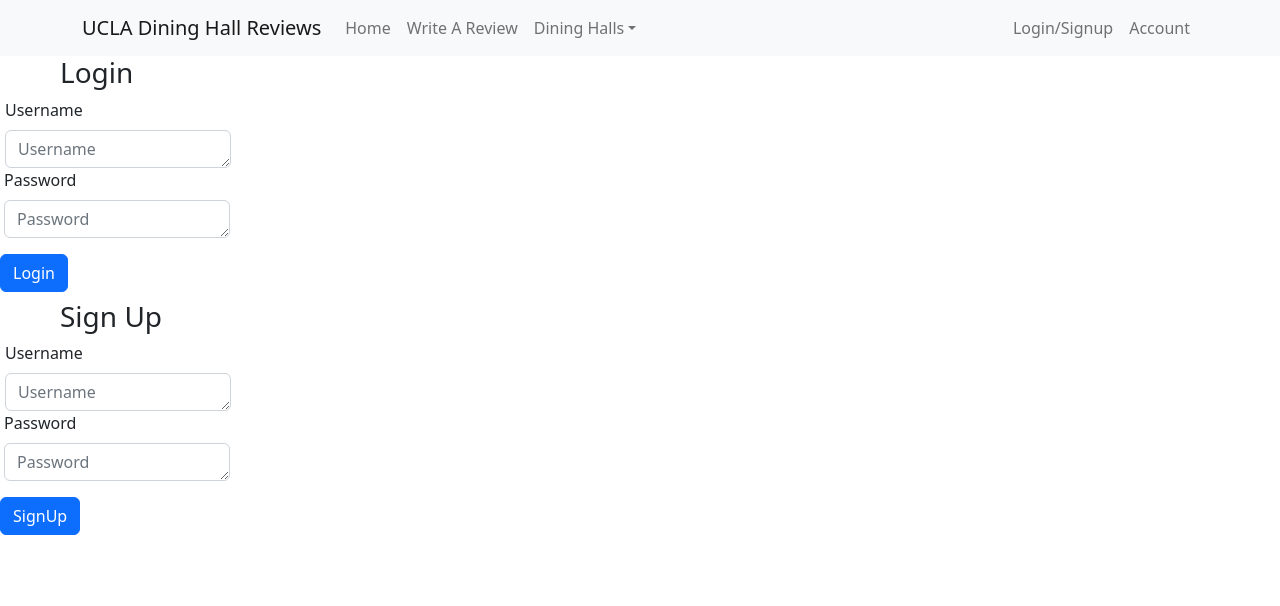
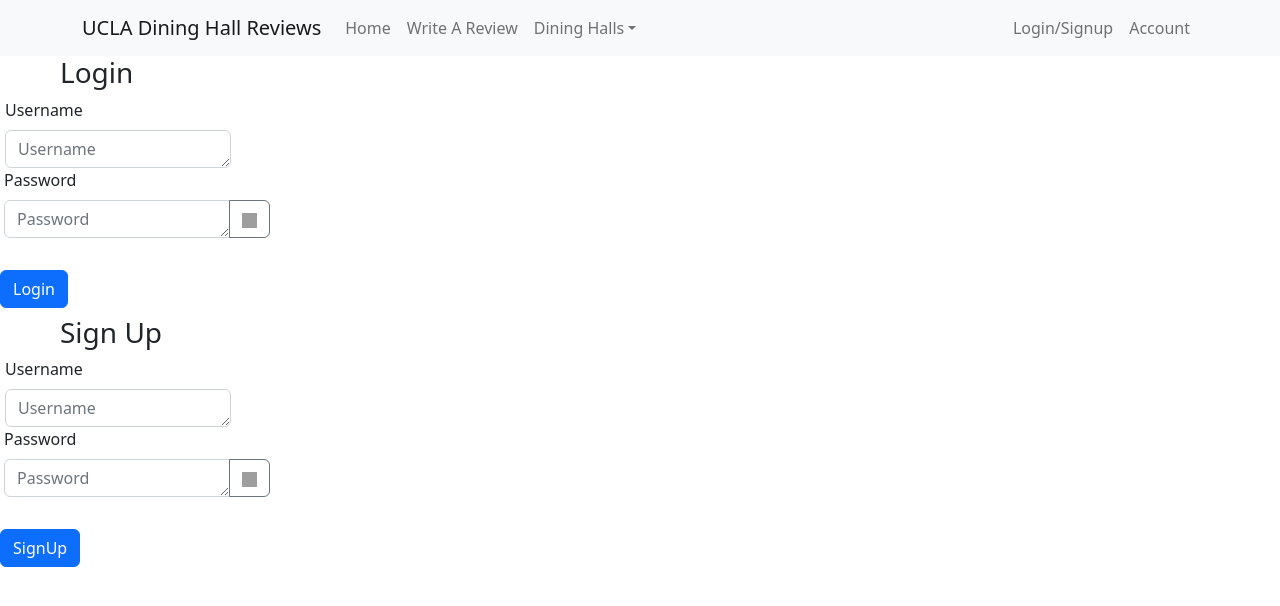
Before and after one commit to brennakj3/CS35L-project, a React (Create React App) app in the folder frontend/: page /login in a window 1280 px wide. Shown: the top 606 px of the page. Built offline with nearby package versions, Linux system fonts and the light colour scheme; grey boxes are pictures that could not be loaded.

Commit message:
Added censor password buttons. Right now they don't do anything. Will complete later.

```diff
--- a/frontend/src/components/AccountLogin/index.js
+++ b/frontend/src/components/AccountLogin/index.js
@@ -149,6 +149,7 @@
         }
     }
 
+    // switching to account page once logged in
     function switchPage(event)
     {
         handleClose();
@@ -157,6 +158,22 @@
             window.location.href = "/account";
         }
     }
+
+    // censor password button for login
+    const [passShown, setPassShown] = useState(false);
+    const censorPass = () =>
+    {
+        setPassShown(!passShown);
+        console.log(passShown);
+    };
+
+    // censor password button for sign-up
+    const [supassShown, susetPassShown] = useState(false);
+    const sucensorPass = () =>
+    {
+        susetPassShown(!supassShown);
+        console.log(supassShown);
+    };
 
     return(
         <div>
@@ -174,12 +191,16 @@
             </Form.Group>
             <Form.Group controlID="passText">
                 <Form.Label>Password</Form.Label>
+                <div class="input-group mb-3">
                 <Form.Control as="textarea" rows={1}
                    name="pass"
                    id="password"
                    onChange={handleLoginChange}
                    placeholder="Password"
                    value={loginData.pass}/>
+                   <Button variant ="outline-secondary" onClick={censorPass}> <img src=" https://static-00.iconduck.com/assets.00/eye-password-hide-icon-512x512-iv45hct9.png" height="15" width ="15" alt=""/>
+                        </Button>
+                </div>
             </Form.Group>
             </div>
             <h3>    </h3>
@@ -200,12 +221,16 @@
             </Form.Group>
             <Form.Group controlID="passText">
                 <Form.Label>Password</Form.Label>
+                <div class="input-group mb-3">
                 <Form.Control as="textarea" rows={1}
                    name="newpass"
                    id="newpassword"
                    onChange={handleLoginChange}
                    placeholder="Password"
                    value={loginData.newpass}/>
+                        <Button variant="outline-secondary" onClick={sucensorPass}> <img src=" https://static-00.iconduck.com/assets.00/eye-password-hide-icon-512x512-iv45hct9.png" height="15" width ="15" alt=""/>
+                        </Button>
+                </div>
             </Form.Group>
             </div>
             <h3>    </h3>
```
